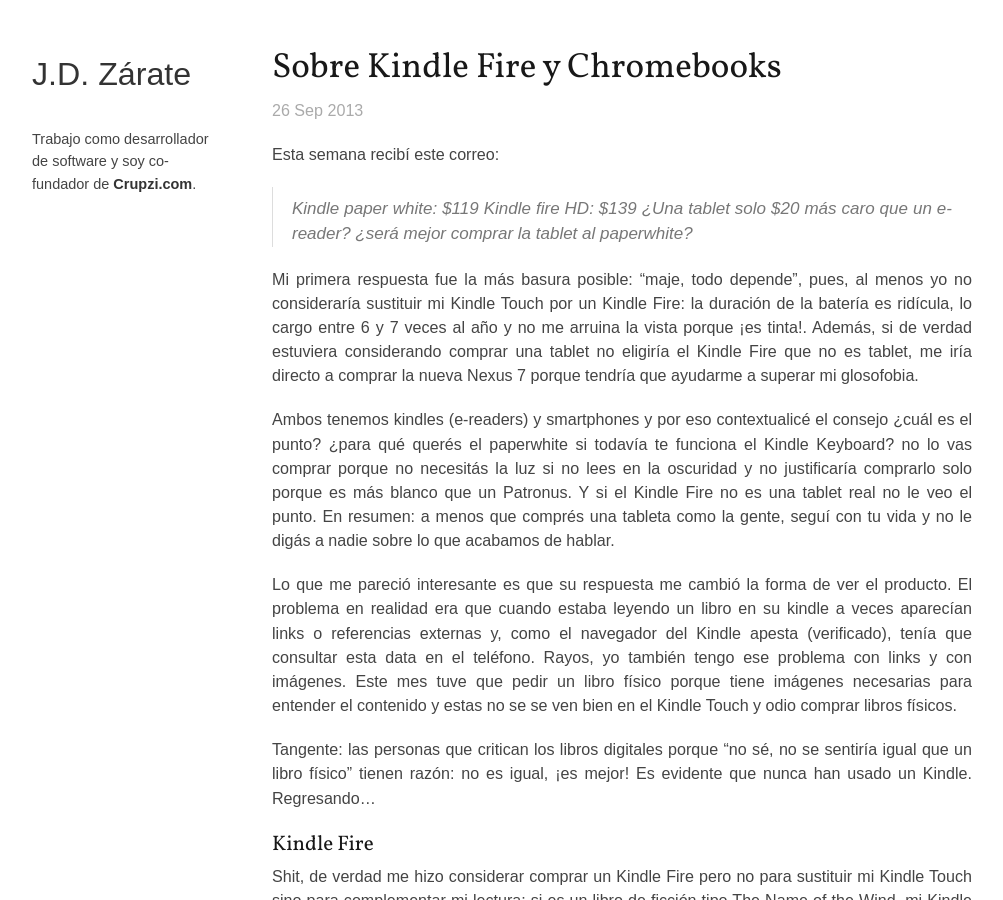
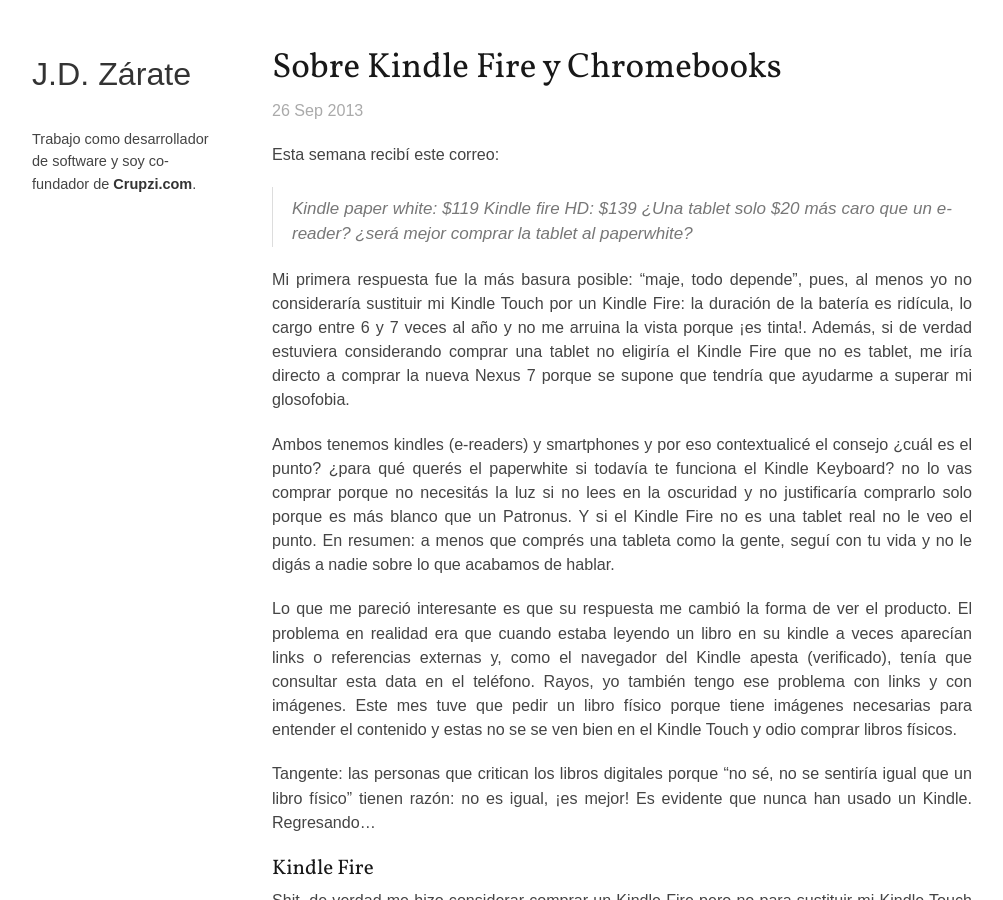
Before and after one commit to jdzarate/jdzarate.github.io, a Jekyll site: the page built from _posts/2013-09-26-sobre-kindle-fire-y-chromebooks.markdown, in a window 1280 px wide and 900 px high. Shown: the whole window, without its empty margins (138-1141 px from the left). Built offline with Jekyll 4.4.1, drawn with Linux system fonts in a browser that asks for light colours; nearby versions of some CDN libraries; some web fonts are replaced; Markdown is read by kramdown in place of the engine named in the settings.

Commit message:
mas adendas en post de kindle

```diff
--- a/_posts/2013-09-26-sobre-kindle-fire-y-chromebooks.markdown
+++ b/_posts/2013-09-26-sobre-kindle-fire-y-chromebooks.markdown
@@ -8,7 +8,7 @@
 
 >Kindle paper white: $119 Kindle fire HD: $139 ¿Una tablet solo $20 más caro que un e-reader? ¿será mejor comprar la tablet al paperwhite?
 
-Mi primera respuesta fue la más basura posible: “maje, todo depende”, pues, al menos yo no consideraría sustituir mi Kindle Touch por un Kindle Fire: la duración de la batería es ridícula, lo cargo entre 6 y 7 veces al año y no me arruina la vista porque ¡es tinta!. Además, si de verdad estuviera considerando comprar una tablet no eligiría el Kindle Fire que no es tablet, me iría directo a comprar la nueva Nexus 7 porque tendría que ayudarme a superar mi glosofobia.
+Mi primera respuesta fue la más basura posible: “maje, todo depende”, pues, al menos yo no consideraría sustituir mi Kindle Touch por un Kindle Fire: la duración de la batería es ridícula, lo cargo entre 6 y 7 veces al año y no me arruina la vista porque ¡es tinta!. Además, si de verdad estuviera considerando comprar una tablet no eligiría el Kindle Fire que no es tablet, me iría directo a comprar la nueva Nexus 7 porque se supone que tendría que ayudarme a superar mi glosofobia.
 
 Ambos tenemos kindles (e-readers) y smartphones y por eso contextualicé el consejo ¿cuál es el punto? ¿para qué querés el paperwhite si todavía te funciona el Kindle Keyboard? no lo vas comprar porque no necesitás la luz si no lees en la oscuridad y no justificaría comprarlo solo porque es más blanco que un Patronus. Y si el Kindle Fire no es una tablet real no le veo el punto. En resumen: a menos que comprés una tableta como la gente, seguí con tu vida y no le digás a nadie sobre lo que acabamos de hablar.
 
```
